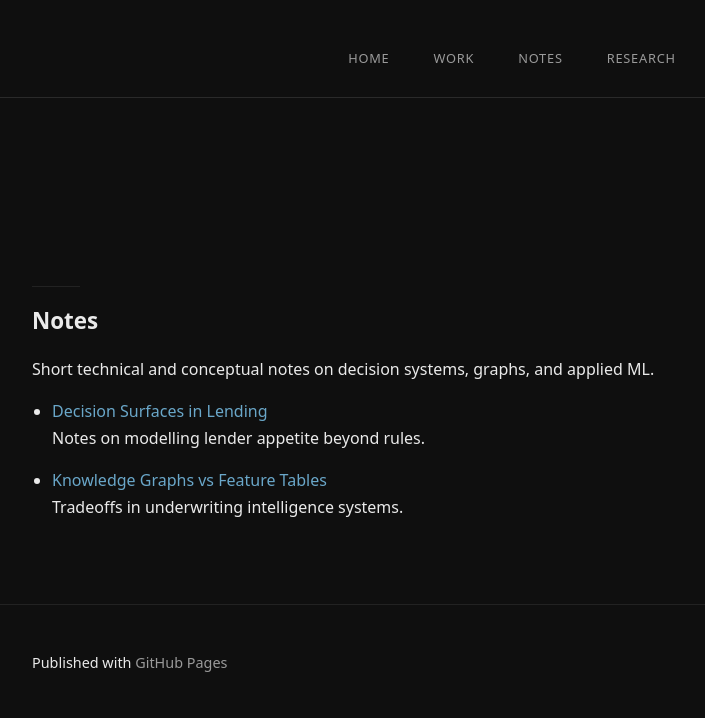
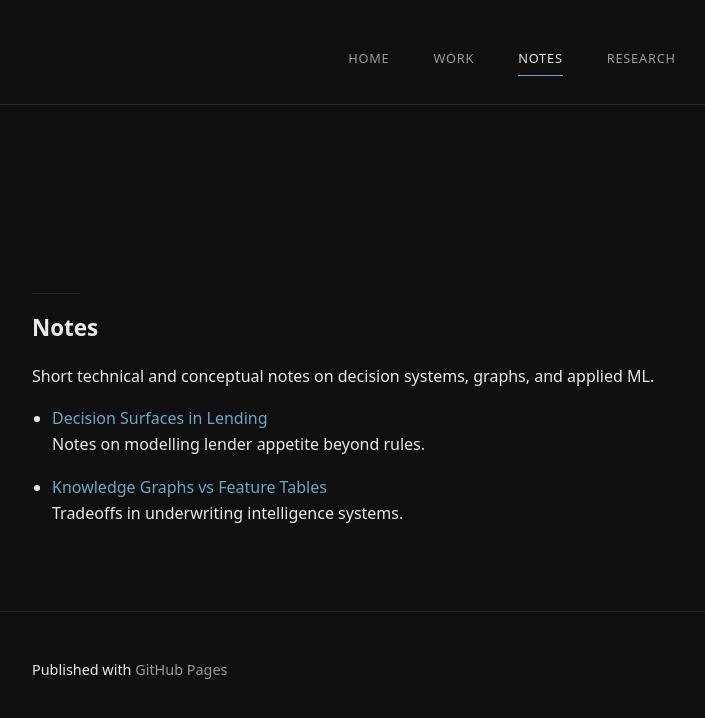
Before and after one commit to saucemachine/saucemachine.github.io, a Jekyll site: the page built from notes.md, in a window 1280 px wide. Shown: the top 718 px of the page, without its empty margins (128-833 px from the left). Built offline with Jekyll 4.4.1, drawn with Linux system fonts in a browser that asks for light colours.

Commit message:
tab highlighting bug

```diff
--- a/_includes/nav.html
+++ b/_includes/nav.html
@@ -1,6 +1,18 @@
 <nav class="site-nav">
   <a href="/" {% if page.url == "/" %}class="active"{% endif %}>Home</a>
-  <a href="/work" {% if page.url == "/work" %}class="active"{% endif %}>Work</a>
-  <a href="/notes" {% if page.url == "/notes" %}class="active"{% endif %}>Notes</a>
-  <a href="/research" {% if page.url == "/research" %}class="active"{% endif %}>Research</a>
+
+  <a href="/work"
+     {% if page.url contains "/work" %}class="active"{% endif %}>
+     Work
+  </a>
+
+  <a href="/notes"
+     {% if page.url contains "/notes" %}class="active"{% endif %}>
+     Notes
+  </a>
+
+  <a href="/research"
+     {% if page.url contains "/research" %}class="active"{% endif %}>
+     Research
+  </a>
 </nav>
```
